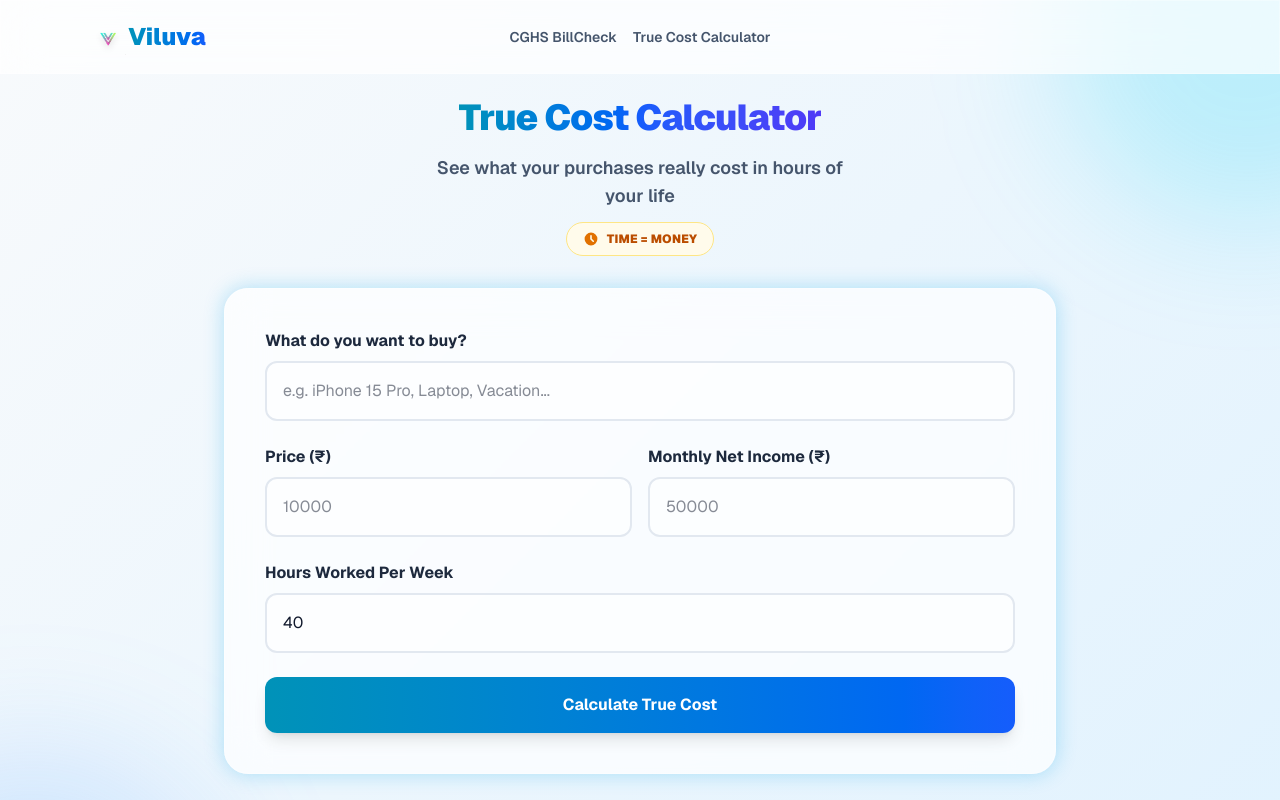
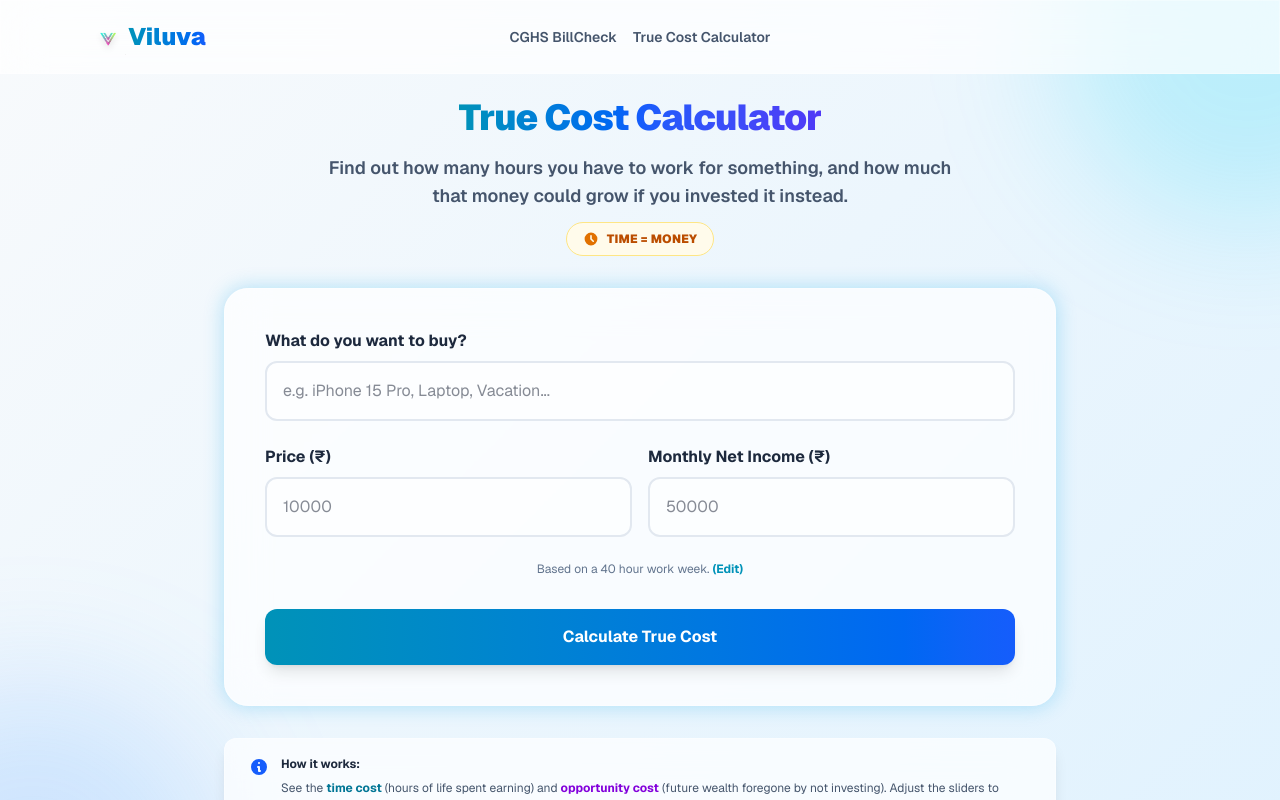
Before and after one commit to Viluva/viluva-med-audit, a Next.js app: page /time-converter in a window 1280 px wide. Shown: the top 800 px of the page. Built offline with nearby package versions, Linux system fonts and the light colour scheme.

Commit message:
feat: add editable hours per week functionality in TimeConverter component

```diff
--- a/src/app/time-converter/page.tsx
+++ b/src/app/time-converter/page.tsx
@@ -16,6 +16,7 @@ export default function TimeConverter() {
   const [returnRate, setReturnRate] = useState(8);
   const [years, setYears] = useState(20);
   const [result, setResult] = useState<ConversionResult | null>(null);
+  const [isEditingHours, setIsEditingHours] = useState(false);
 
   const calculate = (e: React.FormEvent) => {
     e.preventDefault();
@@ -80,17 +81,18 @@ export default function TimeConverter() {
       <div className="w-full max-w-4xl mx-auto relative z-10 px-4 sm:px-8">
         {/* Header */}
         <header className="flex flex-col items-center text-center mb-6 sm:mb-8">
-          <br/>
+          <br />
           <Link
             href="/time-converter"
             className="flex items-center gap-2 sm:gap-3 mb-3 hover:opacity-80 transition-opacity"
           >
-            <h4 className="text-3xl sm:text-4xl font-black tracking-tight bg-gradient-to-r from-cyan-600 via-blue-600 to-indigo-600 bg-clip-text text-transparent">
+            <h1 className="text-3xl sm:text-4xl font-black tracking-tight bg-gradient-to-r from-cyan-600 via-blue-600 to-indigo-600 bg-clip-text text-transparent">
               True Cost Calculator
-            </h4>
+            </h1>
           </Link>
-          <p className="text-slate-600 font-semibold text-base sm:text-lg mt-1 max-w-md px-4">
-            See what your purchases really cost in hours of your life
+          <p className="text-slate-600 font-semibold text-base sm:text-lg mt-1 max-w-2xl px-4">
+            Find out how many hours you have to work for something, and how much
+            that money could grow if you invested it instead.
           </p>
           <div className="flex items-center gap-2 mt-3 px-3 sm:px-4 py-1.5 sm:py-2 bg-amber-50 border border-amber-200 rounded-full">
             <svg
@@ -169,24 +171,43 @@ export default function TimeConverter() {
               </div>
             </div>
 
-            {/* Hours Per Week */}
-            <div>
-              <label className="block text-sm sm:text-base font-bold text-slate-800 mb-2">
-                Hours Worked Per Week
-              </label>
+            {/* Hours per week note */}
+            {isEditingHours ? (
+              <div className="text-center text-xs text-slate-500 pb-2 flex justify-center items-center gap-1">
+                <span>Based on a </span>
                 <input
                   type="number"
-                placeholder="40"
                   value={formData.hoursPerWeek}
                   onChange={(e) =>
                     setFormData({ ...formData, hoursPerWeek: e.target.value })
                   }
-                required
+                  className="w-16 p-1 rounded border border-slate-300 text-center"
+                  autoFocus
                   min="1"
                   max="168"
-                className="w-full p-3 sm:p-4 rounded-xl border-2 border-slate-200 focus:border-cyan-500 focus:ring-2 focus:ring-cyan-200 outline-none transition-all text-sm sm:text-base bg-white/50"
+                  onBlur={() => setIsEditingHours(false)}
                 />
+                <span> hour work week. </span>
+                <button
+                  type="button"
+                  onClick={() => setIsEditingHours(false)}
+                  className="font-bold text-cyan-600 hover:text-cyan-800"
+                >
+                  (Save)
+                </button>
               </div>
+            ) : (
+              <div className="text-center text-xs text-slate-500 pb-2">
+                <span>Based on a {formData.hoursPerWeek} hour work week. </span>
+                <button
+                  type="button"
+                  onClick={() => setIsEditingHours(true)}
+                  className="font-bold text-cyan-600 hover:text-cyan-800"
+                >
+                  (Edit)
+                </button>
+              </div>
+            )}
 
             {/* Calculate Button */}
             <button
```
Lines whose indentation alone changed are shown as unchanged.
